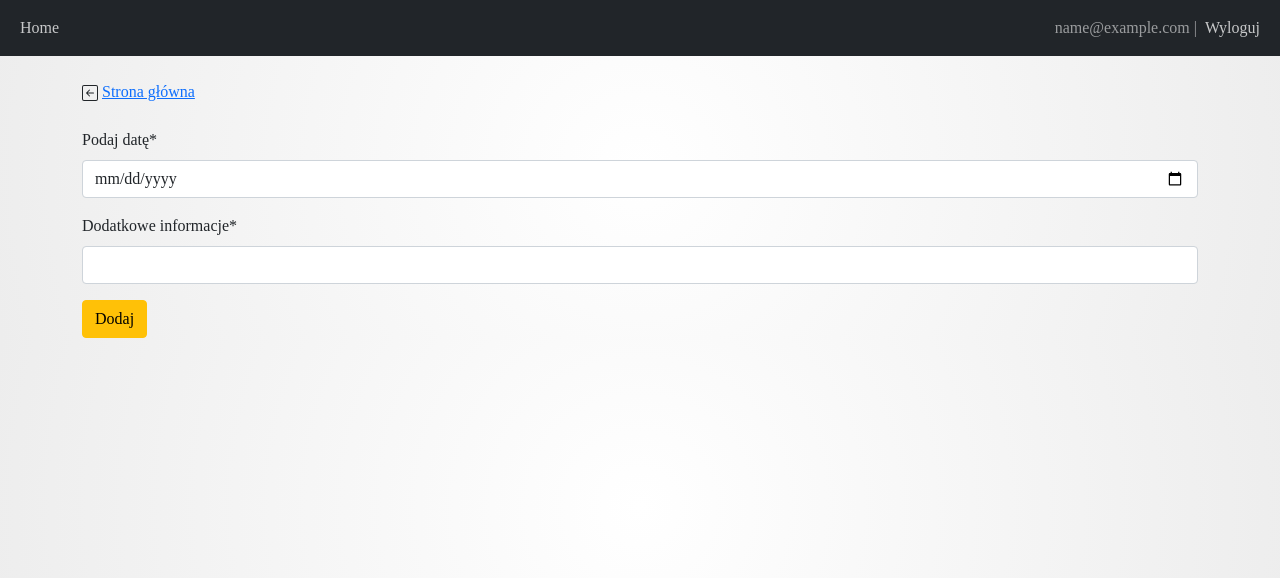
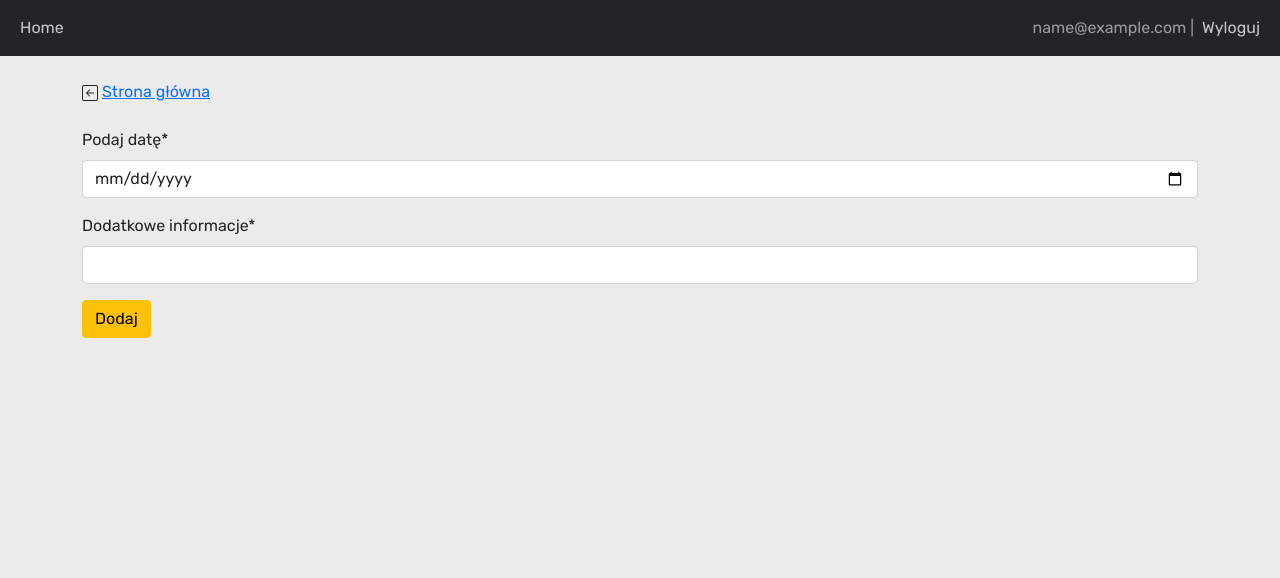
Before and after one commit to kubajurek33/find-opponent-app, a Django app: page /addevent in a window 1280 px wide. Shown: the top 578 px of the page. Run offline with Django 3.2, Linux system fonts and the light colour scheme; the visitor is signed in with stand-in values (Sample User, id 1); some libraries are stand-ins or nearby versions.

Commit message:
database, fonts, readme

```diff
--- a/templates/addevent.html
+++ b/templates/addevent.html
@@ -1,10 +1,5 @@
 {% extends 'base.html' %} {% block title %}Sign Up{% endblock %}
 {% load crispy_forms_tags %} {% block content %}
-<style>
-        body{
-            font-family: acre;
-        }
-</style>
 <form method="post">
   {% csrf_token %}
     <svg xmlns="http://www.w3.org/2000/svg" width="16" height="16" fill="currentColor" class="bi bi-arrow-left-square" viewBox="0 0 16 16">
--- a/templates/base.html
+++ b/templates/base.html
@@ -3,7 +3,10 @@
   <head>
     <meta charset="utf-8">
     <meta name="viewport" content="width=device-width, initial-scale=1">
-
+    <!-- font -->
+    <link rel="preconnect" href="https://fonts.googleapis.com">
+    <link rel="preconnect" href="https://fonts.gstatic.com" crossorigin>
+    <link href="https://fonts.googleapis.com/css2?family=Rubik&display=swap" rel="stylesheet">
     <!-- Bootstrap CSS -->
     <link href="https://cdn.jsdelivr.net/npm/bootstrap@5.0.0-beta1/dist/css/bootstrap.min.css" rel="stylesheet" integrity="sha384-giJF6kkoqNQ00vy+HMDP7azOuL0xtbfIcaT9wjKHr8RbDVddVHyTfAAsrekwKmP1" crossorigin="anonymous">
 
@@ -19,9 +22,8 @@
         }
 
         body{
-            background: rgb(255,255,255);
-            background: radial-gradient(circle, rgba(255,255,255,1) 0%, rgba(237,237,237,1) 100%, rgba(255,255,255,1) 100%);
-            font-family: acre;
+            background: #ebebeb;
+            font-family: 'Rubik', sans-serif;
         }
       </style>
 
--- a/templates/deleteevent.html
+++ b/templates/deleteevent.html
@@ -5,7 +5,6 @@
     Are you sure you want to delete?
     <button type="submit" class="btn btn-danger">Usuń</button>
     <a href="/ownevents" class="btn btn-danger" role="button">Wróć</a>
-
 </form>
 
 {% endblock %}
--- a/templates/editevent.html
+++ b/templates/editevent.html
@@ -1,10 +1,5 @@
 {% extends 'base.html' %} {% block title %}Sign Up{% endblock %}
 {% load crispy_forms_tags %} {% block content %}
-<style>
-        body{
-            font-family: acre;
-        }
-</style>
 <form method="post">
   {% csrf_token %}
     <svg xmlns="http://www.w3.org/2000/svg" width="16" height="16" fill="currentColor" class="bi bi-arrow-left-square" viewBox="0 0 16 16">
--- a/templates/editprofile.html
+++ b/templates/editprofile.html
@@ -1,10 +1,5 @@
 {% extends 'base.html' %} {% block title %}Edytuj profil{% endblock %}
 {% load crispy_forms_tags %} {% block content %}
-<style>
-        body{
-            font-family: acre;
-        }
-</style>
 <form method="post">
 {% csrf_token %}
     <svg xmlns="http://www.w3.org/2000/svg" width="16" height="16" fill="currentColor" class="bi bi-arrow-left-square" viewBox="0 0 16 16">
@@ -12,7 +7,6 @@
     </svg>
     <a href="/home">Strona główna</a>
     <br><br>
-
     {{ form.email|as_crispy_field }}
     {{ form.first_name|as_crispy_field }}
     {{ form.last_name|as_crispy_field }}
--- a/templates/registration/login.html
+++ b/templates/registration/login.html
@@ -9,8 +9,6 @@
           body{
           margin: 0;
           padding: 0;
-          font-family: acre;
-
 
         }
 
--- a/templates/registration/signup.html
+++ b/templates/registration/signup.html
@@ -9,9 +9,6 @@
           body {
               margin: 0;
               padding: 0;
-              font-family: acre;
-
-
 
           }
 .box{
```
Also changed, not shown: README.md, db.sqlite3.
